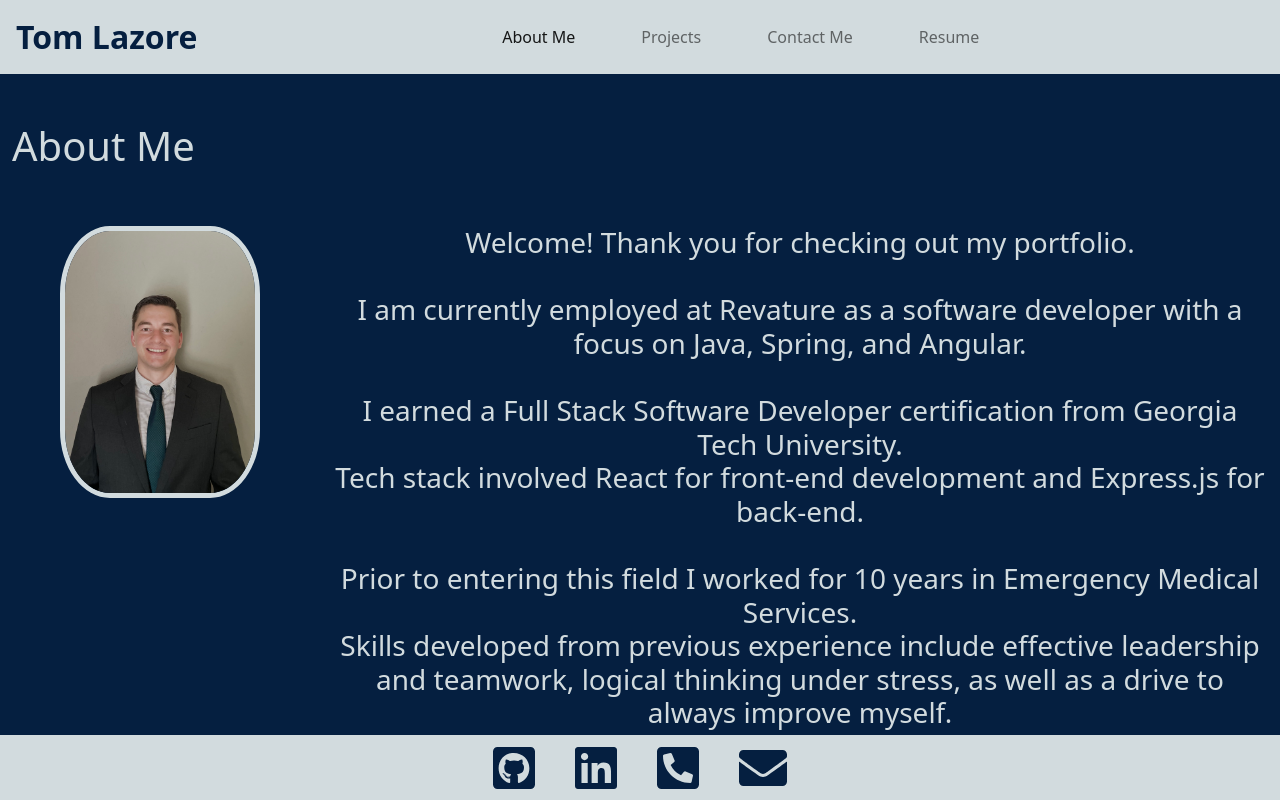
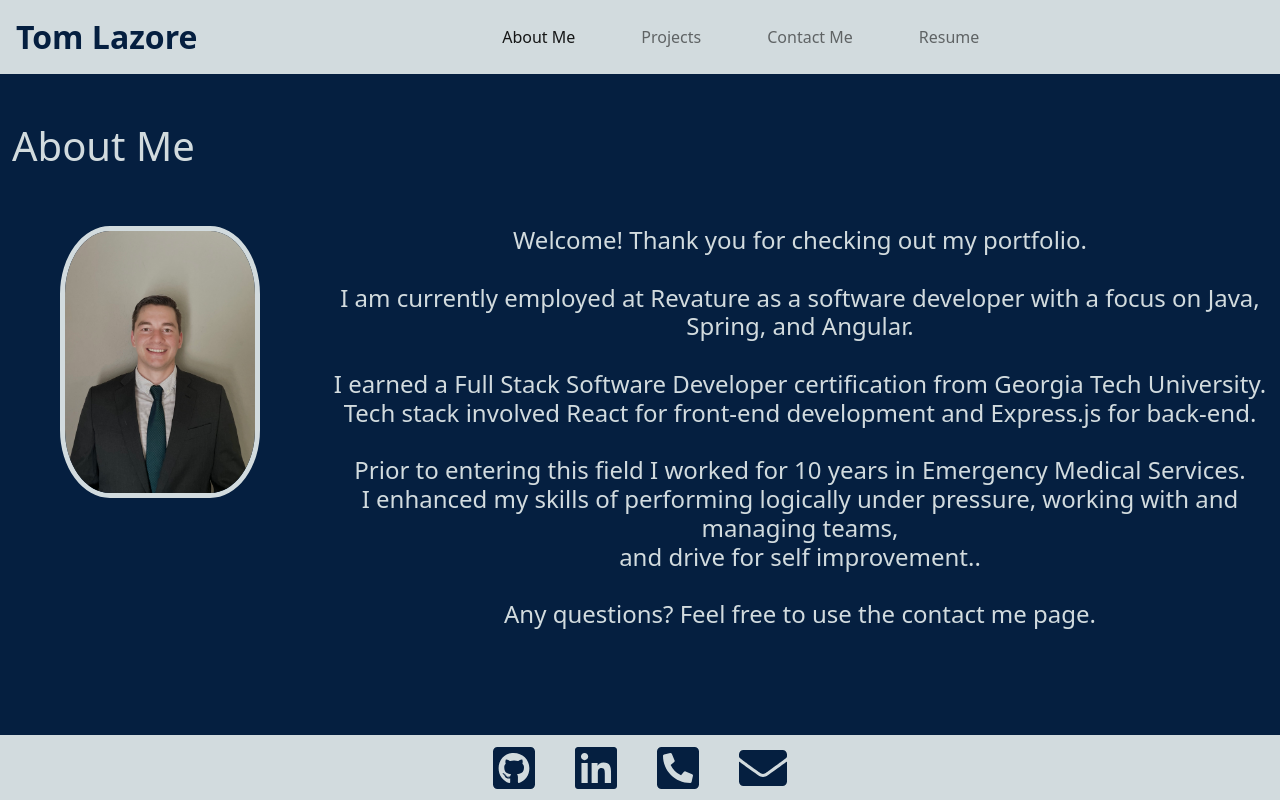
Before and after one commit to tlaze/React-Portfolio, a React (Create React App) app: page / in a window 1280 px wide. Shown: the top 800 px of the page. Built offline with nearby package versions, Linux system fonts and the light colour scheme; the HTML template or start-up script is replaced by a standard one.

Commit message:
updated bio

```diff
--- a/src/components/AboutMe.js
+++ b/src/components/AboutMe.js
@@ -19,7 +19,7 @@ function AboutMe() {
                     <img src={profPic} alt="Me" style={styles.picStyle}></img>
                 </div>
                 <div className="col-md-9 text-center my-5">
-                    <h3>
+                    <h4>
                         Welcome! Thank you for checking out my portfolio.
                         <br></br>
                         <br></br>
@@ -33,12 +33,13 @@ function AboutMe() {
                         <br></br>
                         Prior to entering this field I worked for 10 years in Emergency Medical Services.
                         <br></br>
-                        Skills developed from previous experience include effective leadership and teamwork, logical thinking under stress, as well as
-                        a drive to always improve myself.
+                        I enhanced my skills of performing logically under pressure, working with and managing teams,
+                        <br></br>
+                        and drive for self improvement..
                         <br></br>
                         <br></br>
                         Any questions? Feel free to use the contact me page.
-                    </h3>
+                    </h4>
                 </div>
             </div>
             <div className="row">
```
